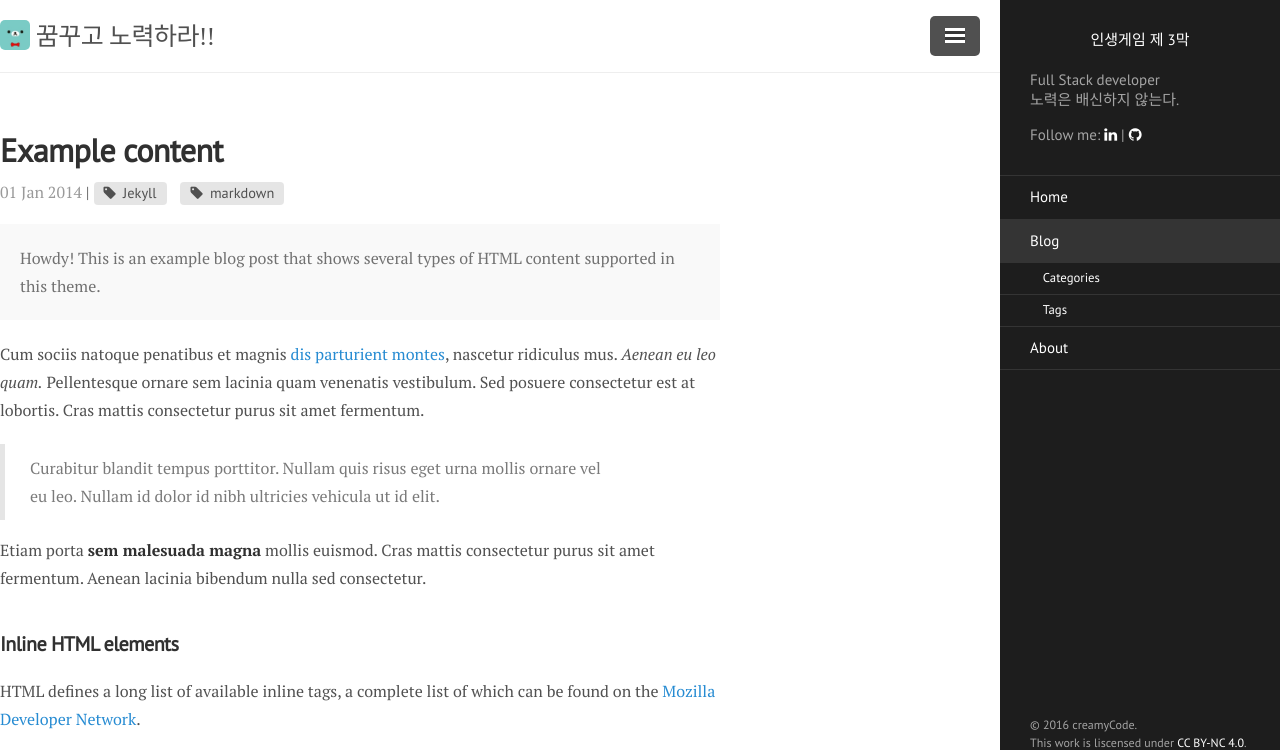
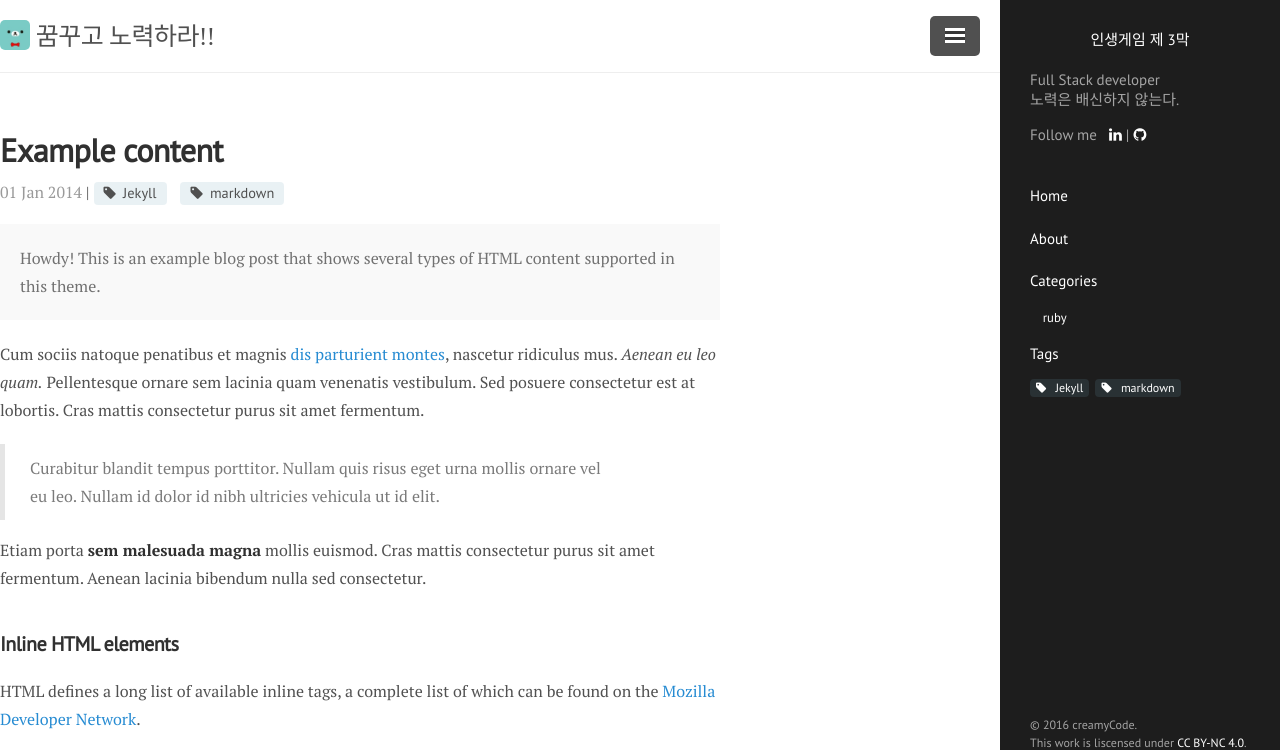
Before and after one commit to creamyCode/creamyCode.github.io, a plain HTML site: page blog/index.html in a window 1280 px wide. Both pictures are taken after a click on the label 1235 px from the left and 36 px from the top of the page. Shown: the top 750 px of the page. Drawn offline with nearby package versions, Linux system fonts and the light colour scheme; some packages are replaced by stand-ins of ours; a web font is replaced by a local one.

Commit message:
sidebar modify

```diff
--- a/atom.xml
+++ b/atom.xml
@@ -4,7 +4,7 @@
  <title>creamyCode</title>
  <link href="http://localhost:4000/atom.xml" rel="self"/>
  <link href="http://localhost:4000/"/>
- <updated>2016-10-13T10:50:50+09:00</updated>
+ <updated>2016-10-13T13:30:40+09:00</updated>
  <id>http://localhost:4000</id>
  <author>
    <name>creamyCode</name>
--- a/blog/index.html
+++ b/blog/index.html
@@ -64,7 +64,7 @@ MathJax.Hub.Config({ tex2jax: { inlineMath: [ ['$','$'], ["\\(","\\)"] ], proces
       </div>
 
       <div class="sidebar-personal-info-section">
-        <p> Follow me:
+        <p> Follow me &nbsp;
           <a href="https://www.linkedin.com/in/준일-서-726583121">
             <i class="fa fa-linkedin" aria-hidden="true"></i>
           </a>
@@ -82,7 +82,7 @@ MathJax.Hub.Config({ tex2jax: { inlineMath: [ ['$','$'], ["\\(","\\)"] ], proces
   <nav class="sidebar-nav">
 
 
-    <span class="">
+    <!-- <span class="">
         <a class="sidebar-nav-item " href="/">
           Home
         </a>
@@ -90,7 +90,7 @@ MathJax.Hub.Config({ tex2jax: { inlineMath: [ ['$','$'], ["\\(","\\)"] ], proces
 
       </span>
 
-    <span class="foldable">
+    <!-- <span class="foldable">
         <a class="sidebar-nav-item active" href="/blog/">
           Blog
         </a>
@@ -116,15 +116,37 @@ MathJax.Hub.Config({ tex2jax: { inlineMath: [ ['$','$'], ["\\(","\\)"] ], proces
 
       </span>
 
-    <span class="">
+    <!-- <span class="">
         <a class="sidebar-nav-item " href="/about/">
           About
         </a>
 
 
-      </span>
+      </span>  -->
+
+
+
+    <a class="sidebar-nav-item " href="/">Home</a>
+    <a class="sidebar-nav-item " href="/about">About</a>
+    <a class="sidebar-nav-item " href="/blog/categories">Categories</a>
+
+    <a class="sidebar-nav-item sidebar-nav-item-sub " href="/blog/categories/#ruby">
+          ruby
+        </a>
+
+    <a class="sidebar-nav-item " href="/blog/tags">Tags</a>
+    <div class="sidebar-tagbox">
+
+      <a href="/blog/tags/#Jekyll" class="post-tag">
+      Jekyll
+    </a>
+      <a href="/blog/tags/#markdown" class="post-tag">
+      markdown
+    </a>
+    </div>
 
   </nav>
+
 
   <div class="sidebar-item sidebar-powered">
     <p>
```
Also changed, not shown: 2014/01/01/example-content/index.html (+27 -5 lines), 404.html (+27 -5 lines), about/index.html (+27 -5 lines), blog/categories/index.html (+27 -5 lines), blog/tags/index.html (+27 -5 lines), index.html (+27 -5 lines), ruby/2013/12/31/whats-jekyll/index.html (+27 -5 lines), public/css/main.css.
